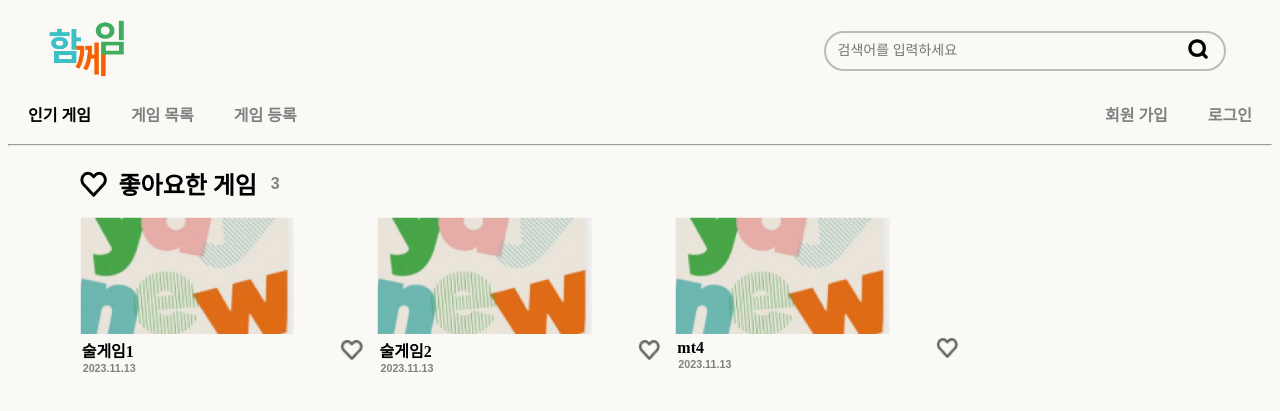
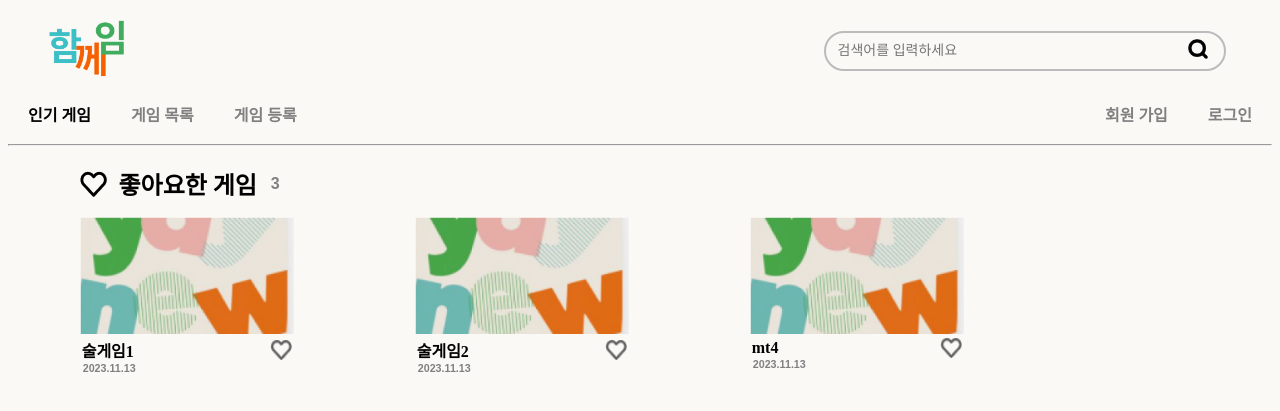
Before and after one commit to togethergame10/backend, a Django app: page /accounts/like_more/7/ in a window 1280 px wide. Shown: the top 411 px of the page. Run offline with Django 4.2, Linux system fonts and the light colour scheme; data comes from the database, SQL or seed files in the repository; both versions use the stored data as it was after the commit; some libraries are stand-ins or nearby versions; some web fonts are replaced.

Commit message:
[11/25] 이유영 - like_more.css 수정

```diff
--- a/static/css/like_more.css
+++ b/static/css/like_more.css
@@ -120,7 +120,7 @@ nav {
 }
 
 .img_list li {
-  width: 100%;
+  width: 25%;
 }
 
 .img_list li a img {
--- a/templates/snippets/like_more_game_part.html
+++ b/templates/snippets/like_more_game_part.html
@@ -7,11 +7,14 @@
                   {% else %}
                       <img src="{% static 'img/thumbnail.png' %}" alt="">
                   {% endif %}
+                       </a>
 
                   <div>
-                      <h4>{{game.title | truncatechars:45 }}</h4>
+
+                      <h4>
+                          <a href="{% url 'game:detail' pk=game.pk%}">{{game.title | truncatechars:45 }}</a>
+                      </h4>
                       <img src="{% static 'img/graylike.png' %}" class="like-icon" />
                   </div>
                   <h6>{{game.created_at |date:'Y.m.d'}}</h6>
-                   </a>
               </li>
```
Also changed, not shown: db.sqlite3.
